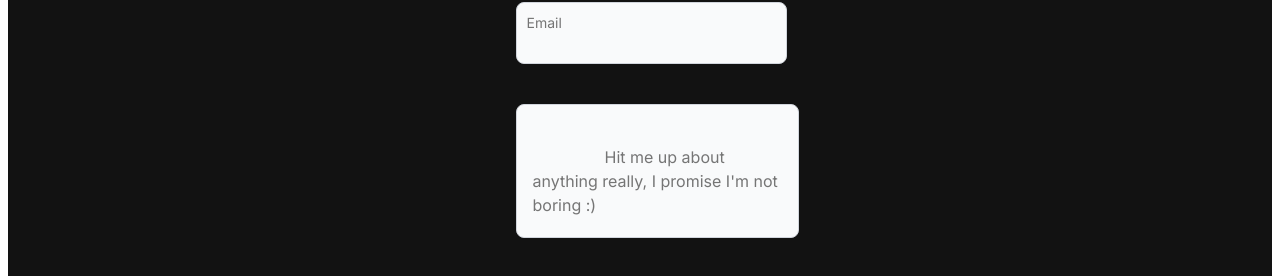
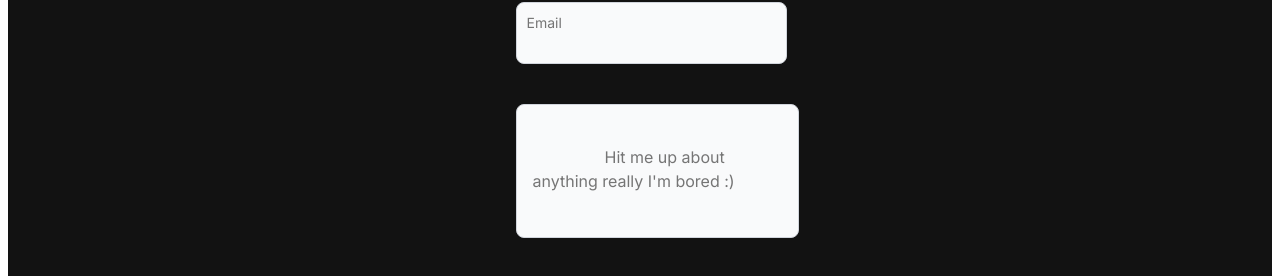
Before and after one commit to SayeVikram/website-repo, a Next.js app: page /Contact in a window 1280 px wide. Shown: the part 279-555 px from the top of the page. Built offline with nearby package versions, Linux system fonts and the light colour scheme; no server answers.

Commit message:
new changes css

```diff
--- a/src/app/Blog/[slug]/page.jsx
+++ b/src/app/Blog/[slug]/page.jsx
@@ -53,13 +53,15 @@ export default async function Post({params}){
 
 
         <NavBar/>
-        <div className="mt-15">
+        <div className="mt-15 bg-[#121212]">
+        <div className="mb-10">
         <article className="ml-30 mb-5">
             <h1 className="text-5xl font-extrabold text-red-300 text-center">{post.title}</h1>
             <div className="font-sans" dangerouslySetInnerHTML={{__html: htmlConvert}}/>
         </article>
-        <Link href="/Blog" className="text-red-300 underline font-extrabold ml-5 mt-5"> ← Back to the Blog</Link>
-        <Footer/>
+        <Link href="/Blog" className="text-red-300 underline font-extrabold ml-5 mt-5 mb-5"> ← Back to the Blog</Link>
+        </div>
+        <Footer />
         </div>
 
 
--- a/src/app/Contact/page.jsx
+++ b/src/app/Contact/page.jsx
@@ -41,7 +41,7 @@ const Contact = () => {
                 <textarea value={email} onChange={(e) => setEmail(e.target.value)} required type="text" id="email" name="email" className="font-sans resize-none mb-10 bg-gray-50 border border-gray-300 text-gray-900 text-sm rounded-lg focus:ring-blue-500 focus:border-blue-500 block w-full p-2.5 dark:bg-gray-700 dark:border-gray-600 dark:placeholder-gray-400 dark:text-white dark:focus:ring-blue-500 dark:focus:border-blue-500" placeholder="Email"/>
 
                 <textarea value={content} onChange={(e) => setContent(e.target.value)} required type="text" id="content" name="content" className="font-sans resize-none mb-10 h-25 w-70 text-wrap block w-full p-4 text-gray-900 border border-gray-300 rounded-lg bg-gray-50 text-base focus:ring-blue-500 focus:border-blue-500 dark:bg-gray-700 dark:border-gray-600 dark:placeholder-gray-400 dark:text-white dark:focus:ring-blue-500 dark:focus:border-blue-500" placeholder="
-                Hit me up about anything really, I promise I'm not boring :)"
+                Hit me up about anything really I'm bored :)"
                 />
 
                 <input type="submit" value="Submit" className="place-self-center bg-gradient-to-br from-blue-500 via-red-500   w-full sm:w-fit px-6 py-3 bg-white hover:bg-slate-200 rounded-full text-white hover:cursor-pointer border-none"/>
```
